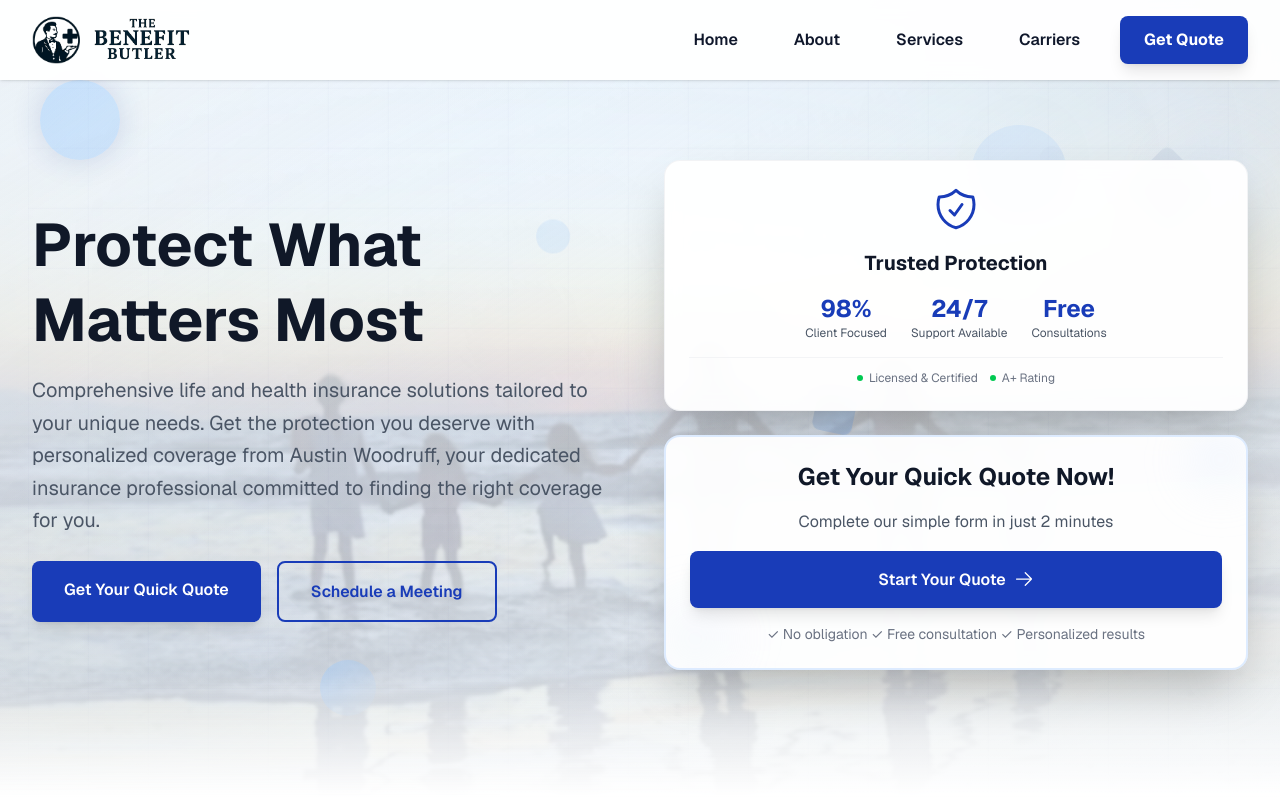
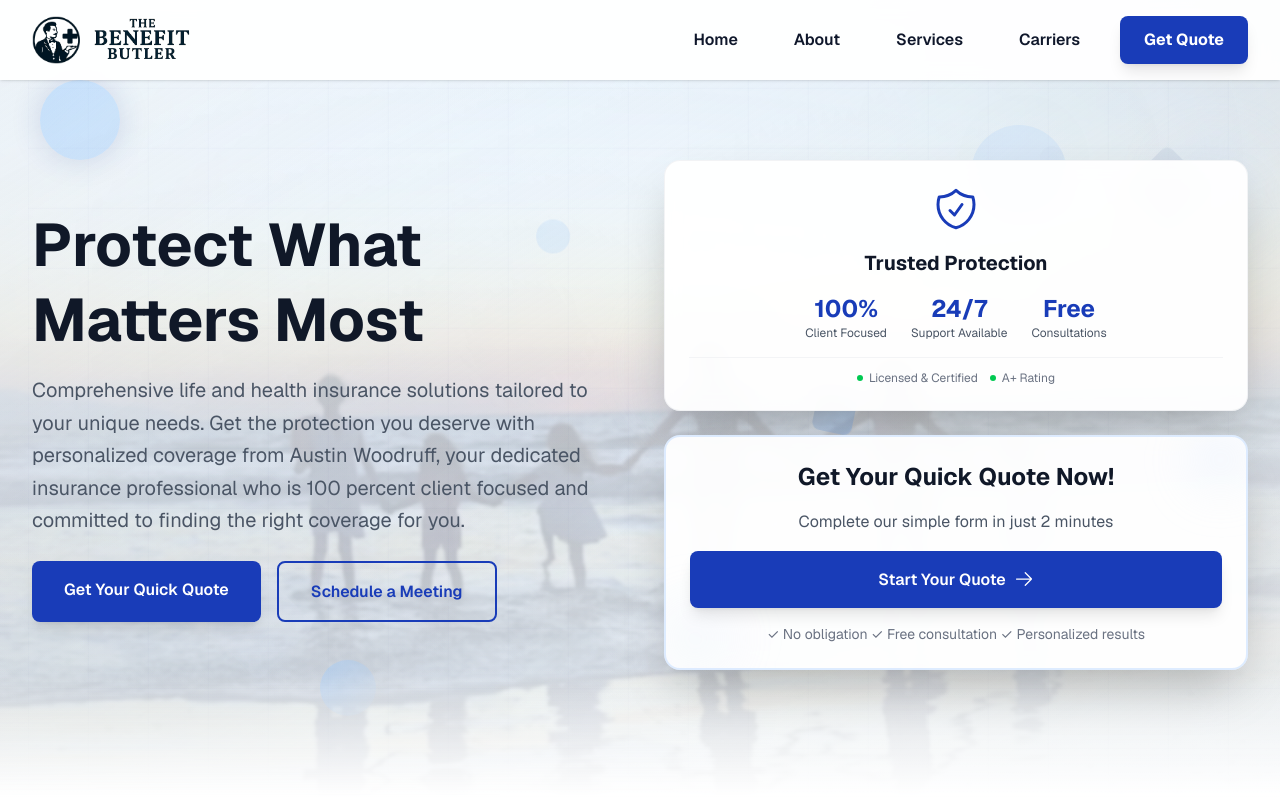
Before and after one commit to SamuelPetrucci/austin_wooddruf_webpage, a Next.js app: page / in a window 1280 px wide. Shown: the top 800 px of the page. Built offline with nearby package versions, Linux system fonts and the light colour scheme.

Commit message:
Replace headshot with logo, update hero to 100% client focused, improve social media meta tags

```diff
--- a/src/app/layout.tsx
+++ b/src/app/layout.tsx
@@ -14,9 +14,9 @@ const geistMono = Geist_Mono({
 });
 
 export const metadata: Metadata = {
-  title: "Austin Woodruff Insurance - Insurance Protection You Can Trust",
-  description: "Comprehensive life and health insurance solutions from Austin Woodruff. Serving clients nationwide with personalized coverage and dedicated support.",
-  keywords: ["insurance", "life insurance", "health insurance", "Austin Woodruff", "Austin Woodruff Insurance", "insurance professional", "insurance agent"],
+  title: "Austin Woodruff Insurance - 100% Client Focused Insurance Protection",
+  description: "100% client focused insurance solutions from Austin Woodruff. Comprehensive life and health insurance with personalized coverage and dedicated support. Your trusted insurance professional committed to protecting what matters most.",
+  keywords: ["insurance", "life insurance", "health insurance", "Austin Woodruff", "Austin Woodruff Insurance", "insurance professional", "insurance agent", "client focused"],
   authors: [{ name: "Austin Woodruff" }],
   creator: "Austin Woodruff Insurance",
   publisher: "Austin Woodruff Insurance",
@@ -30,22 +30,22 @@ export const metadata: Metadata = {
     locale: 'en_US',
     url: 'https://austinwoodruffinsurance.com',
     siteName: 'Austin Woodruff Insurance',
-    title: 'Austin Woodruff Insurance - Insurance Protection You Can Trust',
-    description: 'Comprehensive life and health insurance solutions from Austin Woodruff. Serving clients nationwide with personalized coverage and dedicated support.',
+    title: 'Austin Woodruff Insurance - 100% Client Focused Insurance Protection',
+    description: '100% client focused insurance solutions from Austin Woodruff. Comprehensive life and health insurance with personalized coverage and dedicated support. Your trusted insurance professional committed to protecting what matters most.',
     images: [
       {
         url: '/logoimg.png',
         width: 1200,
         height: 630,
-        alt: 'Austin Woodruff Insurance Logo',
+        alt: 'Austin Woodruff Insurance Logo - 100% Client Focused',
         type: 'image/png',
       },
     ],
   },
   twitter: {
     card: 'summary_large_image',
-    title: 'Austin Woodruff Insurance - Insurance Protection You Can Trust',
-    description: 'Comprehensive life and health insurance solutions from Austin Woodruff. Serving clients nationwide with personalized coverage and dedicated support.',
+    title: 'Austin Woodruff Insurance - 100% Client Focused Insurance Protection',
+    description: '100% client focused insurance solutions from Austin Woodruff. Comprehensive life and health insurance with personalized coverage and dedicated support.',
     images: ['/logoimg.png'],
     creator: '@austinwoodruffinsurance',
   },
--- a/src/components/sections/AboutSection.tsx
+++ b/src/components/sections/AboutSection.tsx
@@ -20,22 +20,14 @@ export default function AboutSection() {
             <div className="space-y-8">
               <div className="relative">
                 <div className="absolute -inset-4 bg-gradient-to-r from-blue-200 to-slate-200 rounded-3xl blur opacity-30" style={{ animation: 'pulse 8s ease-in-out infinite' }}></div>
-                <div className="relative rounded-2xl shadow-2xl transform hover:scale-105 transition-all duration-500 overflow-hidden">
+                <div className="relative rounded-2xl shadow-2xl transform hover:scale-105 transition-all duration-500 overflow-hidden bg-white p-12 flex items-center justify-center min-h-96">
                   <Image
-                    src="/austinwoodrufheadshot.png"
-                    alt="Austin Woodruff"
-                    width={400}
-                    height={384}
-                    className="w-full h-96 object-cover object-top"
-                    style={{ objectPosition: 'center 20%' }}
+                    src="/logoimg.png"
+                    alt="Austin Woodruff Insurance Logo"
+                    width={300}
+                    height={300}
+                    className="w-full max-w-xs h-auto object-contain"
                   />
-                  {/* Overlay with name and title */}
-                  <div className="absolute bottom-0 left-0 right-0 bg-gradient-to-t from-black/70 via-black/20 to-transparent p-6">
-                    <div className="text-center">
-                      <p className="text-white font-medium text-lg">Austin Woodruff</p>
-                      <p className="text-white/90 text-sm">Insurance Professional</p>
-                    </div>
-                  </div>
                 </div>
               </div>
 
--- a/src/components/sections/HeroSection.tsx
+++ b/src/components/sections/HeroSection.tsx
@@ -79,7 +79,7 @@ export default function HeroSection() {
                 <p className="text-xl text-gray-600 leading-relaxed">
                   Comprehensive life and health insurance solutions tailored to your unique needs.
                 Get the protection you deserve with personalized coverage from Austin Woodruff,
-                your dedicated insurance professional committed to finding the right coverage for you.
+                your dedicated insurance professional who is 100 percent client focused and committed to finding the right coverage for you.
                 </p>
               </div>
 
@@ -116,7 +116,7 @@ export default function HeroSection() {
                     <h3 className="text-xl font-bold text-gray-900">Trusted Protection</h3>
                     <div className="flex justify-center space-x-6">
                       <div className="text-center transform hover:scale-110 transition-transform duration-300 group">
-                        <div className="text-2xl font-bold text-blue-800 group-hover:text-blue-900">98%</div>
+                        <div className="text-2xl font-bold text-blue-800 group-hover:text-blue-900">100%</div>
                         <div className="text-xs text-gray-600">Client Focused</div>
                       </div>
                       <div className="text-center transform hover:scale-110 transition-transform duration-300 group">
```
